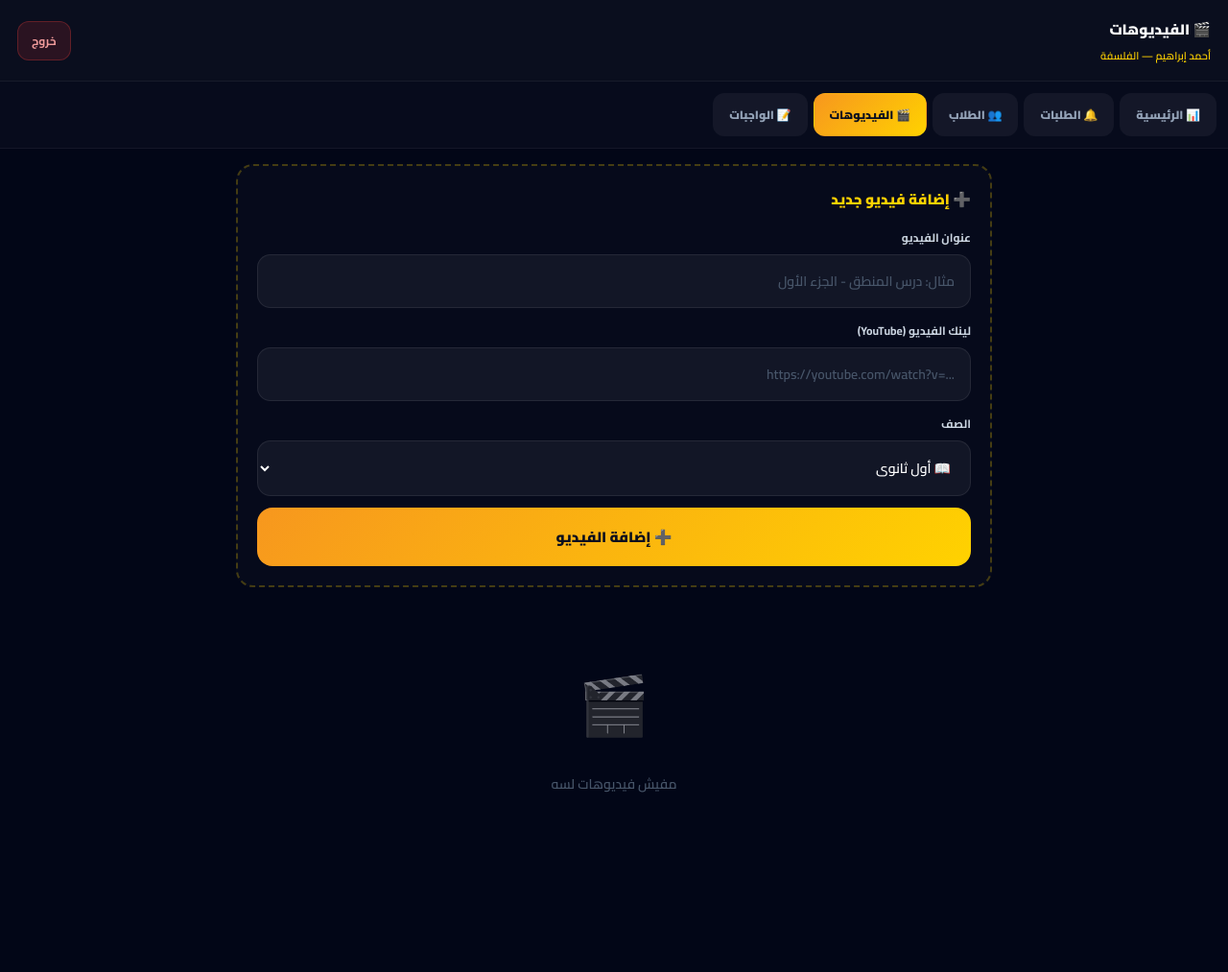
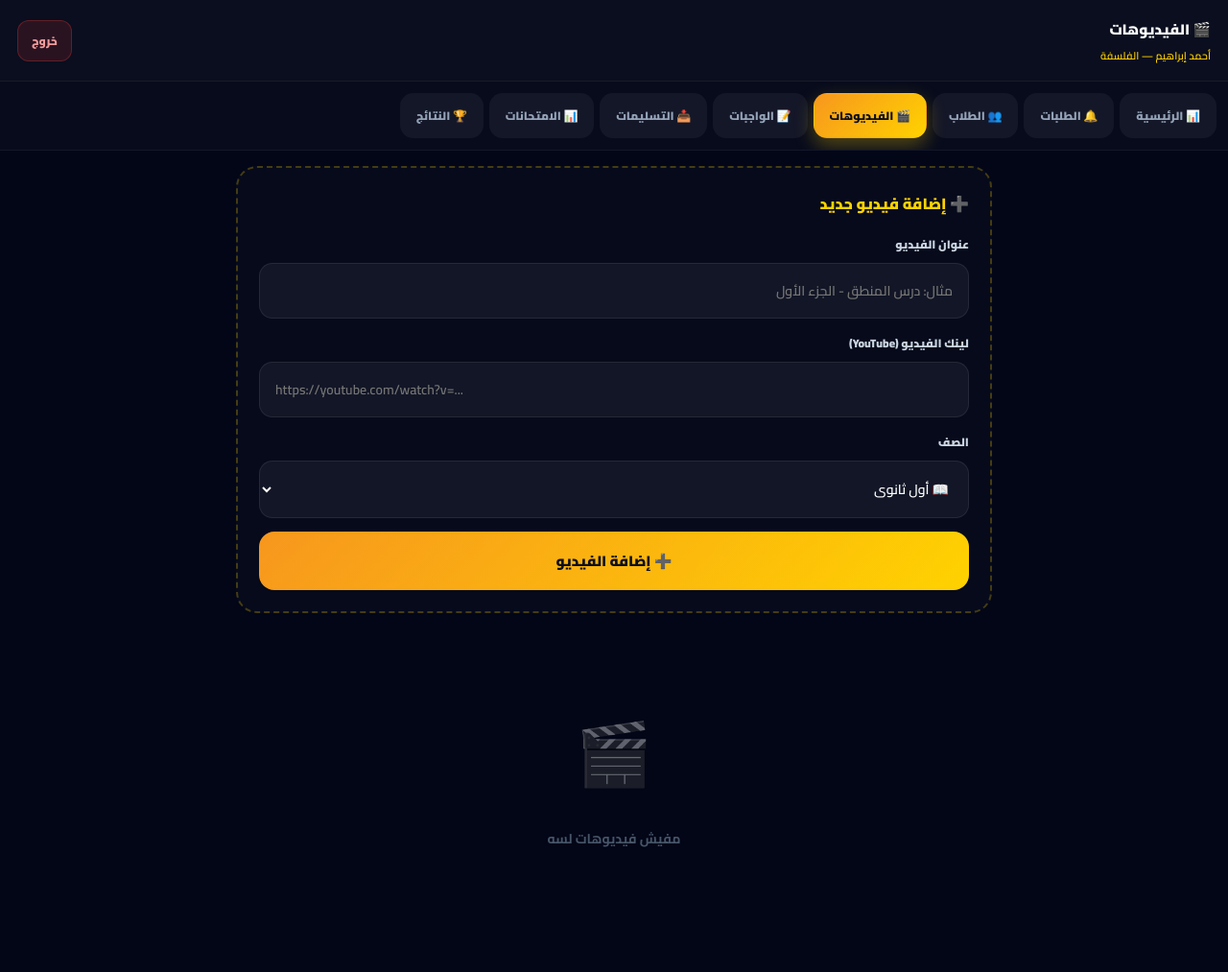
Before and after one commit to a01008062965a-afk/ahmededu, a Flask app: page /admin/videos in a window 1280 px wide. Shown: the whole page at 96% size. Before the commit the page ends 826 px from the top, so only its background shows below. Run offline with Flask 3, Linux system fonts and the light colour scheme; the visitor is signed in with stand-in values (Sample User, id 1); data that the repository does not hold is empty.

Commit message:
u videos

```diff
--- a/templates/admin_videos.html
+++ b/templates/admin_videos.html
@@ -11,63 +11,53 @@ body{background:#020617;color:#fff;min-height:100vh;padding-bottom:40px}
 header{background:rgba(255,255,255,0.03);border-bottom:1px solid rgba(255,255,255,0.06);padding:16px 18px;display:flex;justify-content:space-between;align-items:center}
 header h1{margin:0;font-size:15px;font-weight:900}
 header .info{font-size:11px;color:#ffd200;margin-top:3px;font-weight:600}
-.logout{color:#ef9a9a;text-decoration:none;font-size:12px;background:rgba(229,57,53,0.15);padding:8px 14px;border-radius:12px;border:1px solid rgba(229,57,53,0.3);font-weight:700}
-.tabs{display:flex;gap:6px;padding:12px;overflow-x:auto;background:rgba(255,255,255,0.02);border-bottom:1px solid rgba(255,255,255,0.05)}
-.tab{padding:10px 16px;background:rgba(255,255,255,0.05);border-radius:12px;cursor:pointer;font-size:12px;font-weight:800;white-space:nowrap;color:#94a3b8;border:1px solid transparent;text-decoration:none;display:inline-block}
-.tab.active{background:linear-gradient(135deg,#f7971e,#ffd200);color:#0a0f1e}
+.logout{color:#ef9a9a;text-decoration:none;font-size:12px;background:rgba(229,57,53,0.15);padding:9px 14px;border-radius:12px;border:1.5px solid rgba(229,57,53,0.3);font-weight:800}
+.tabs{display:flex;gap:6px;padding:12px;overflow-x:auto;background:rgba(255,255,255,0.02);border-bottom:1px solid rgba(255,255,255,0.05);scrollbar-width:none}
+.tabs::-webkit-scrollbar{display:none}
+.tab{padding:11px 16px;background:rgba(255,255,255,0.05);border-radius:14px;font-size:12px;font-weight:800;white-space:nowrap;color:#94a3b8;text-decoration:none;border:1.5px solid transparent;display:inline-block}
+.tab.active{background:linear-gradient(135deg,#f7971e,#ffd200);color:#0a0f1e;box-shadow:0 8px 20px rgba(255,210,0,0.3)}
 .container{padding:16px;max-width:820px;margin:0 auto}
-.add-form{background:rgba(255,255,255,0.02);border:2px dashed rgba(255,210,0,0.25);border-radius:18px;padding:20px;margin-bottom:16px}
-.add-form h3{margin-bottom:14px;color:#ffd200;font-size:15px;font-weight:900}
-.field{margin-bottom:12px;text-align:right}
-.field label{display:block;font-size:12px;color:#cbd5e1;margin-bottom:6px;font-weight:700}
-.field input,.field select{width:100%;padding:14px 16px;font-size:14px;background:rgba(255,255,255,0.05);border:1.5px solid rgba(255,255,255,0.08);border-radius:14px;color:#fff;font-family:inherit;text-align:right;font-weight:600}
+.add-form{background:rgba(255,255,255,0.02);border:2px dashed rgba(255,210,0,0.25);border-radius:22px;padding:22px;margin-bottom:16px}
+.add-form h3{margin-bottom:16px;color:#ffd200;font-size:16px;font-weight:900}
+.field{margin-bottom:14px;text-align:right}
+.field label{display:block;font-size:12px;color:#cbd5e1;margin-bottom:8px;font-weight:800}
+.field input,.field select{width:100%;padding:15px 16px;font-size:14px;background:rgba(255,255,255,0.05);border:1.5px solid rgba(255,255,255,0.08);border-radius:14px;color:#fff;font-family:inherit;text-align:right;font-weight:600}
 .field input:focus,.field select:focus{outline:none;border-color:#ffd200;background:rgba(255,255,255,0.08)}
-.field input::placeholder{color:#475569}
 .field select option{background:#0f172a}
-.btn{display:block;width:100%;padding:16px;font-size:15px;font-weight:900;background:linear-gradient(135deg,#f7971e,#ffd200);color:#0a0f1e;border:none;border-radius:16px;cursor:pointer;font-family:inherit;text-decoration:none;text-align:center}
+.btn{display:block;width:100%;padding:16px;font-size:15px;font-weight:900;background:linear-gradient(135deg,#f7971e,#ffd200);color:#0a0f1e;border:none;border-radius:16px;cursor:pointer;font-family:inherit;text-decoration:none;text-align:center;transition:.2s}
 .btn:active{transform:scale(0.97)}
-.btn-no{background:#e53935;color:#fff;padding:10px 16px;font-size:13px;width:auto;display:inline-flex}
-.card{background:rgba(255,255,255,0.03);border:1px solid rgba(255,255,255,0.06);border-radius:18px;padding:16px;margin-bottom:12px}
+.btn-no{background:rgba(229,57,53,0.15);color:#ef9a9a;border:1.5px solid rgba(229,57,53,0.3);padding:11px 18px;font-size:13px;width:auto;display:inline-flex;box-shadow:none}
+.card{background:rgba(255,255,255,0.03);border:1.5px solid rgba(255,255,255,0.06);border-radius:22px;padding:20px;margin-bottom:14px}
+.vname{font-size:16px;font-weight:900;margin-bottom:8px}
+.grade-tag{display:inline-block;background:rgba(99,102,241,0.15);color:#a5b4fc;padding:4px 12px;border-radius:20px;font-size:11px;font-weight:700;margin-right:6px}
+.url{font-size:11px;color:#475569;direction:ltr;margin-top:10px;word-break:break-all;background:rgba(0,0,0,0.3);padding:8px 12px;border-radius:10px}
 .row{display:flex;justify-content:space-between;align-items:start;gap:10px;flex-wrap:wrap}
-.vname{font-size:15px;font-weight:800;margin-bottom:4px}
-.grade-tag{display:inline-block;background:rgba(99,102,241,0.15);color:#a5b4fc;padding:3px 10px;border-radius:20px;font-size:11px;font-weight:700;margin-top:4px}
-.url{font-size:11px;color:#475569;direction:ltr;margin-top:6px;word-break:break-all}
-.empty{text-align:center;color:#475569;padding:50px 20px;font-size:14px;font-weight:600}
-.empty .ic{font-size:60px;display:block;margin-bottom:14px;opacity:0.5}
+.empty{text-align:center;color:#475569;padding:70px 20px;font-size:14px;font-weight:700}
+.empty .ic{font-size:64px;display:block;margin-bottom:16px;opacity:0.4}
+.date{font-size:11px;color:#475569;margin-top:8px}
 </style>
 </head>
 <body>
-
 <header>
-<div>
-<h1>🎬 الفيديوهات</h1>
-<div class="info">{{ teacher }} — {{ subject }}</div>
-</div>
+<div><h1>🎬 الفيديوهات</h1><div class="info">{{ teacher }} — {{ subject }}</div></div>
 <a href="/admin/logout" class="logout">خروج</a>
 </header>
-
 <div class="tabs">
 <a href="/admin" class="tab">📊 الرئيسية</a>
 <a href="/admin/pending" class="tab">🔔 الطلبات</a>
 <a href="/admin/students" class="tab">👥 الطلاب</a>
 <a href="/admin/videos" class="tab active">🎬 الفيديوهات</a>
 <a href="/admin/homework" class="tab">📝 الواجبات</a>
+<a href="/admin/submissions" class="tab">📥 التسليمات</a>
+<a href="/admin/exams" class="tab">📊 الامتحانات</a>
+<a href="/admin/results" class="tab">🏆 النتائج</a>
 </div>
-
 <div class="container">
-
 <form method="POST" class="add-form">
 <h3>➕ إضافة فيديو جديد</h3>
-<div class="field">
-<label>عنوان الفيديو</label>
-<input name="title" placeholder="مثال: درس المنطق - الجزء الأول" required>
-</div>
-<div class="field">
-<label>لينك الفيديو (YouTube)</label>
-<input name="url" placeholder="https://youtube.com/watch?v=..." style="direction:ltr" required>
-</div>
-<div class="field">
-<label>الصف</label>
+<div class="field"><label>عنوان الفيديو</label><input name="title" placeholder="مثال: درس المنطق - الجزء الأول" required></div>
+<div class="field"><label>لينك الفيديو (YouTube)</label><input name="url" placeholder="https://youtube.com/watch?v=..." style="direction:ltr;text-align:left" required></div>
+<div class="field"><label>الصف</label>
 <select name="grade" required>
 <option value="first">📖 أول ثانوي</option>
 <option value="second">📚 تانية ثانوي</option>
@@ -83,7 +73,8 @@ header .info{font-size:11px;color:#ffd200;margin-top:3px;font-weight:600}
 <div style="flex:1">
 <div class="vname">🎬 {{ v.title }}</div>
 <span class="grade-tag">{{ 'أول ثانوي' if v.grade == 'first' else 'تانية ثانوي' }}</span>
-<div class="url">{{ v.url[:70] }}{% if v.url|length > 70 %}...{% endif %}</div>
+<div class="url">{{ v.url[:80] }}{% if v.url|length > 80 %}...{% endif %}</div>
+<div class="date">📅 {{ v.created_at.strftime('%Y-%m-%d') }}</div>
 </div>
 <a href="/admin/video/del/{{ v.id }}" class="btn btn-no" onclick="return confirm('حذف الفيديو؟')">🗑️</a>
 </div>
@@ -92,7 +83,6 @@ header .info{font-size:11px;color:#ffd200;margin-top:3px;font-weight:600}
 {% else %}
 <div class="empty"><span class="ic">🎬</span>مفيش فيديوهات لسه</div>
 {% endif %}
-
 </div>
 </body>
 </html>
```
